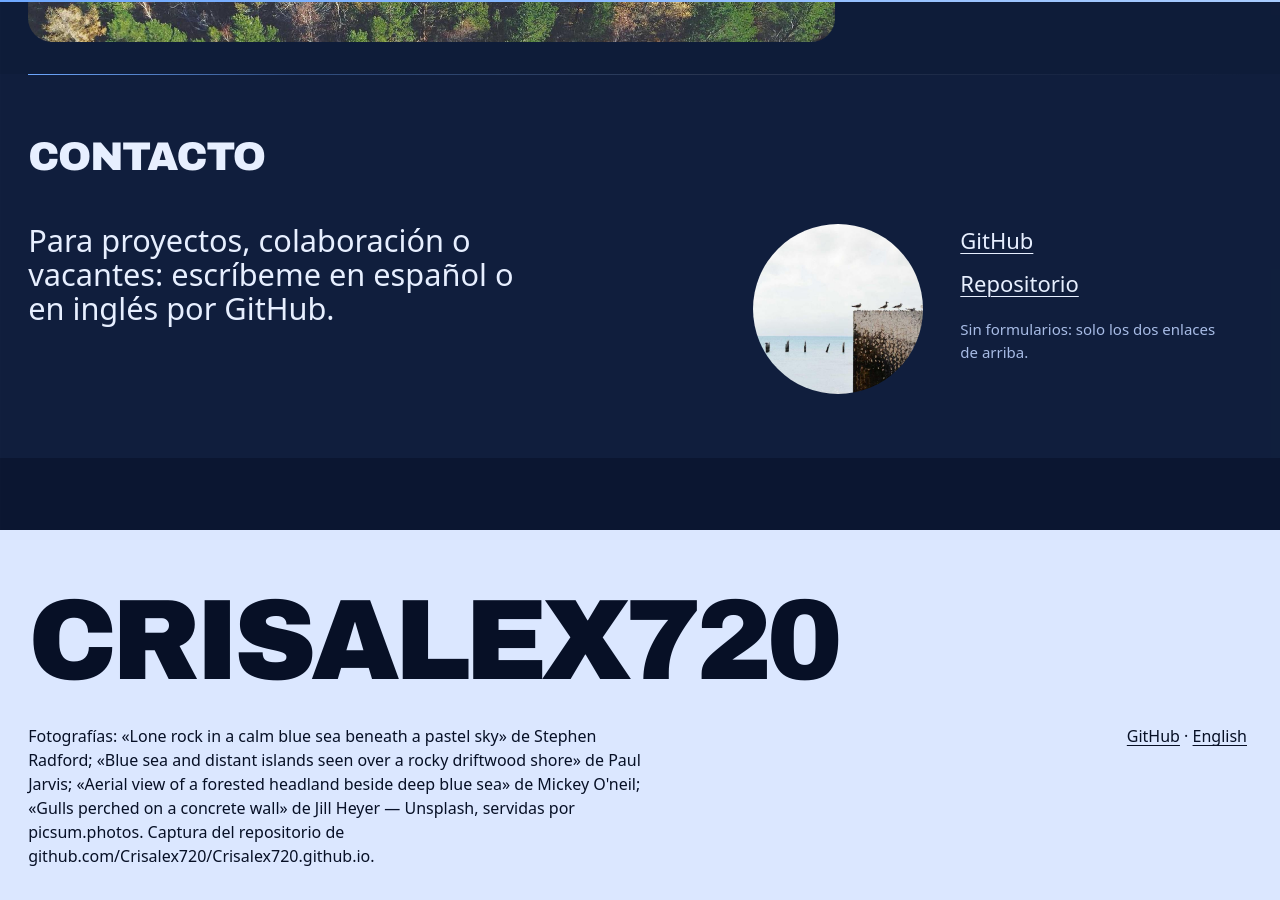
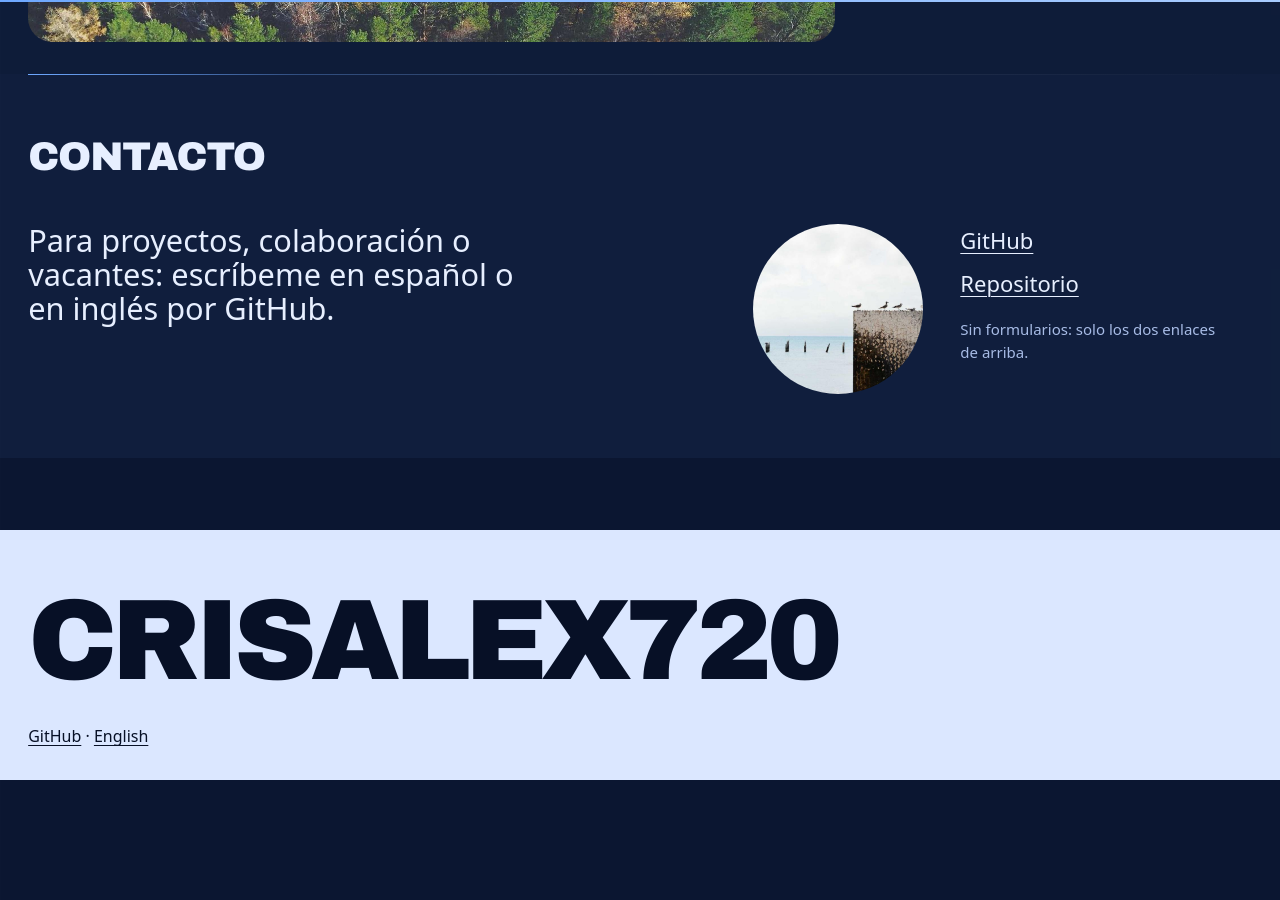
Before and after one commit to Crisalex720/Crisalex720.github.io, a Jekyll site: the page built from index.html, in a window 1280 px wide and 900 px high, scrolled down 4472 px. Built offline with Jekyll 4.4.1, drawn with Linux system fonts in a browser that asks for light colours; some web fonts are replaced; after the commit the page ends 5252 px from its top, so only the background shows below that.

Commit message:
remover los creditos en la parte en español
Removed credits for photographs from the footer.

```diff
--- a/index.html
+++ b/index.html
@@ -299,13 +299,6 @@ description: Portafolio de Crisalex720, desarrollador full-stack. PHP, Java y ba
   <div class="footer-mark reveal">Crisalex720</div>
 
   <div class="footer-meta reveal" style="--d:90ms">
-    <p class="credits">
-      Fotografías: «Lone rock in a calm blue sea beneath a pastel sky» de Stephen Radford; «Blue sea
-      and distant islands seen over a rocky driftwood shore» de Paul Jarvis; «Aerial view of a
-      forested headland beside deep blue sea» de Mickey O'neil; «Gulls perched on a concrete wall»
-      de Jill Heyer — Unsplash, servidas por picsum.photos. Captura del repositorio
-      de github.com/Crisalex720/Crisalex720.github.io.
-    </p>
     <p>
       <a href="https://github.com/Crisalex720">GitHub</a> ·
       <a href="{{ '/en/' | relative_url }}" hreflang="en" lang="en">English</a>
```
